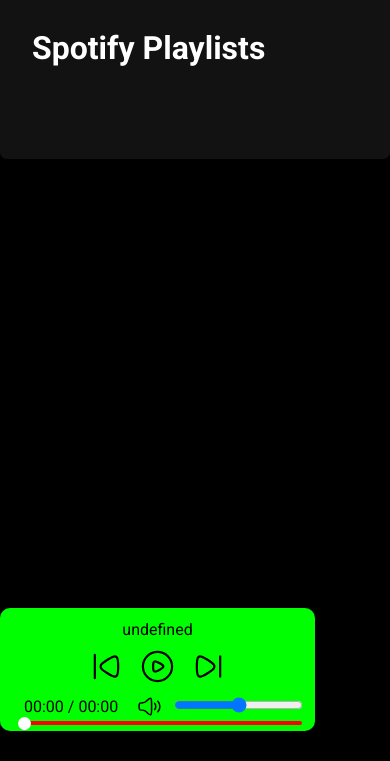
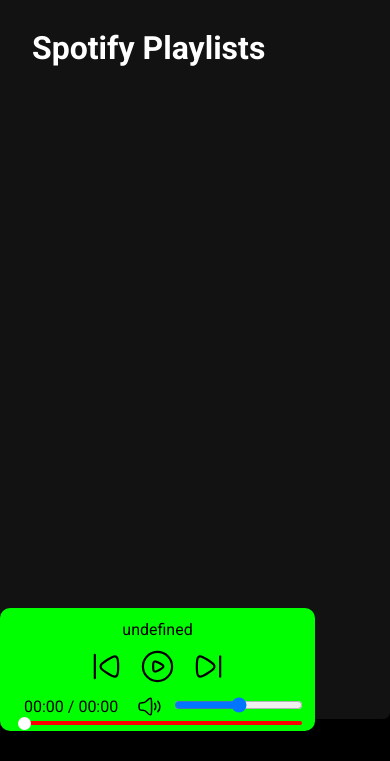
Before and after one commit to OmbeingGeek/Spotify-Clone, a plain HTML site: page index.html in a window 390 px wide. Shown: the part 83-844 px from the top of the page. Drawn offline with Linux system fonts and the light colour scheme; no server answers.

Commit message:
Adjust layout heights for improved responsiveness and scrolling behavior

```diff
--- a/css/style.css
+++ b/css/style.css
@@ -29,6 +29,7 @@
 }
 
 .right {
+    height:95vh;
     width: 75vw;
 }
 
@@ -114,6 +115,8 @@
     overflow-y: scroll;
     /* height: 60vh; */
     /* align-items: flex-start; */
+    height: 60vh;
+    padding-bottom: 100px;
 }
 
 .card {
@@ -380,13 +383,6 @@
         justify-content: center;
     }
 
-
-
-    .cardContainer {
-        max-height: unset;
-        overflow-y: unset;
-    }
-
     .abovebar {
         flex-direction: column;
         gap: 10px;
```
